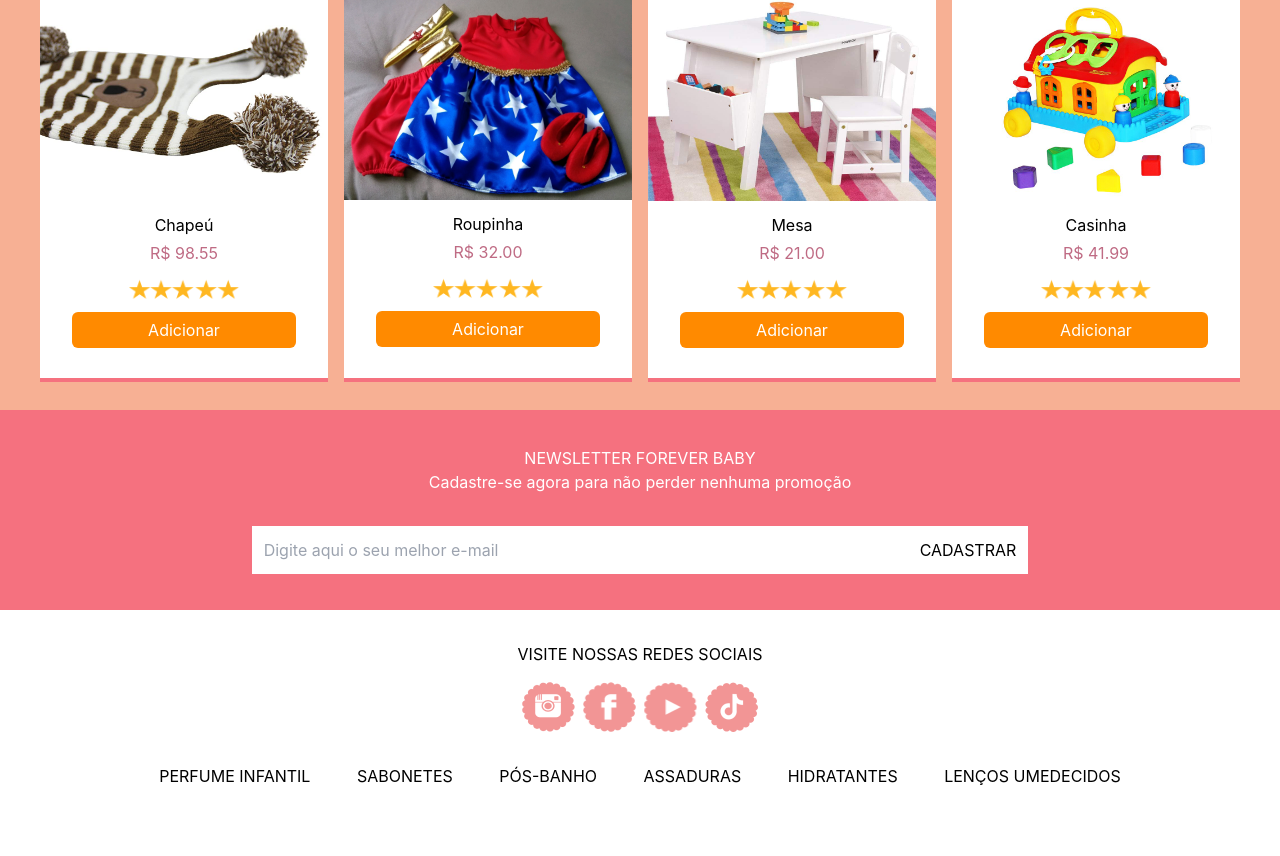
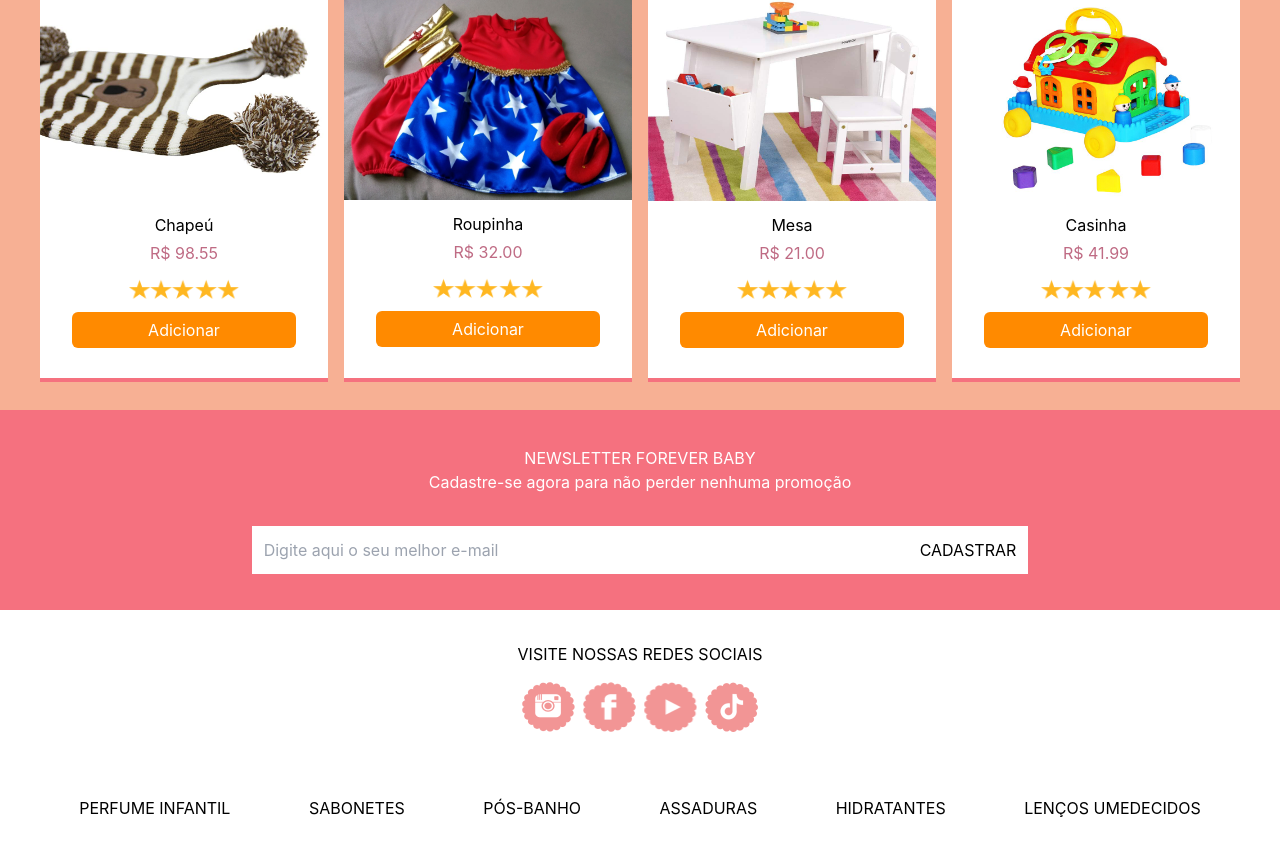
Before and after one commit to MartinGBB/forever-baby, a React (Create React App) app: page / in a window 1280 px wide. Shown: the part 1370-2226 px from the top of the page. Before the commit the page ends 2186 px from the top, so only its background shows below. Built offline with nearby package versions, Linux system fonts and the light colour scheme.

Commit message:
style: quebra linha quando esta em versao telefone

```diff
--- a/src/components/Footer.js
+++ b/src/components/Footer.js
@@ -21,8 +21,8 @@ function Footer({ contact }) {
         })
       }
       <Navbar
-        styleContent="p-2 w-4/5 m-auto mt-5 mb-5"
-        styleUl=" flex m-auto justify-around"
+        styleContent="p-2 w-auto m-auto mt-5 mb-5"
+        styleUl="flex m-8 justify-around flex-wrap"
       />
     </div>
   );
```
